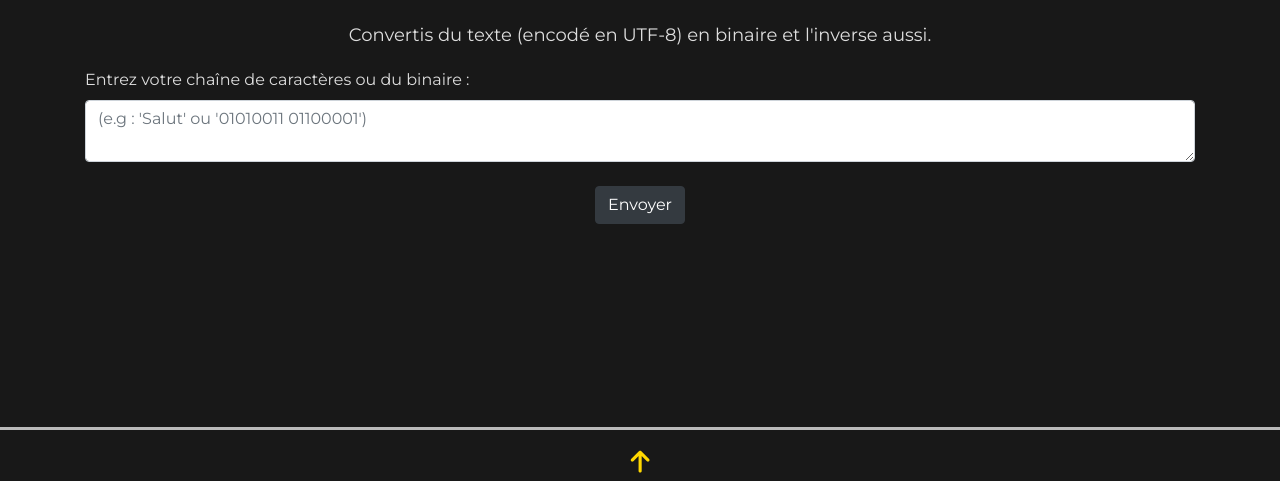
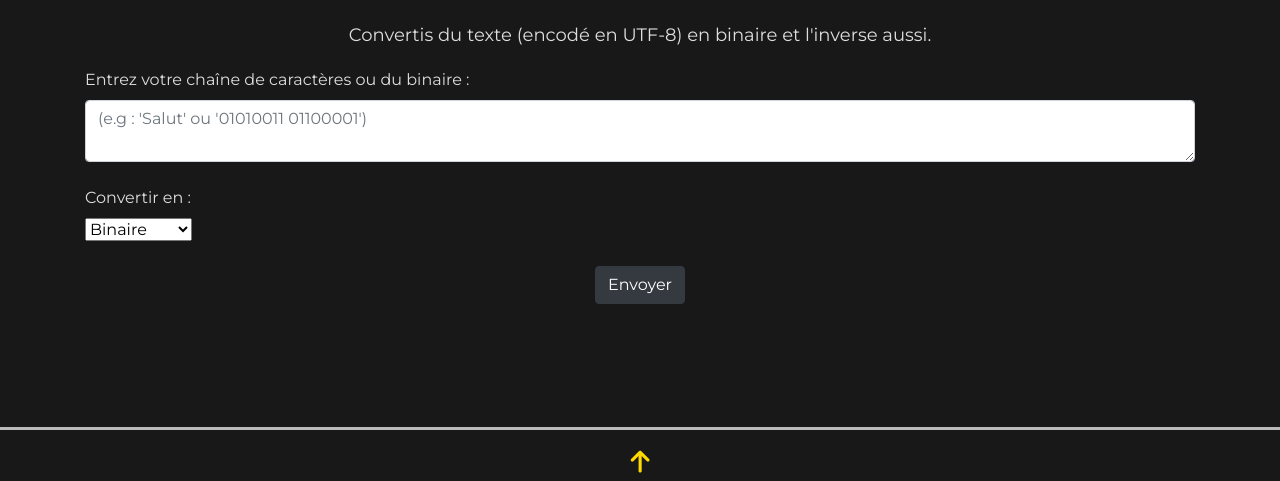
Before and after one commit to theoludwig/FunctionProject, a PHP site: page /views/function-views/convertBinaryText.php in a window 1280 px wide. Shown: the part 191-672 px from the top of the page. Run offline with PHP 8.4, Linux system fonts and the light colour scheme; some libraries are stand-ins or nearby versions.

Commit message:
Ajout de convertIn pour convertBinaryText

```diff
--- a/css/style.css
+++ b/css/style.css
@@ -59,6 +59,9 @@ header {
     width: 25% !important;
     display: inline;
 }
+#convertIn {
+    width: 6.7em;
+}
 .table {
     color: white;
 }
--- a/scripts/main.js
+++ b/scripts/main.js
@@ -184,18 +184,19 @@ $(function () {
     $("#submitConvertBinaryText").click(function()
     {
         let binaryTextValue = $('#binaryTextValue').val();
+        let convertIn = $("#convertIn option:selected").text();
         let isBinaryValue = isStringBin(binaryTextValue);
 
         if(isEmptyValue(binaryTextValue)) {
             $('.results').html(emptyMessageError);
         }
-        else if (isBinaryValue === true) {
+        else if (isBinaryValue === true && convertIn === 'Texte') {
             // Le replace enlève les espaces
             let textResult = binToUtf8(binaryTextValue.replace(/\s/g,''));
 
             $('.results').html(textResult);
         }
-        else if (isBinaryValue === false) {
+        else if (isBinaryValue === false && convertIn === 'Binaire') {
             // Les 2 replace permettent de rajouter un espace tout les 8 bits
             let binaryResult = utf8ToBin(binaryTextValue);
             binaryResult = binaryResult.replace(/(\d{8})/g, '$1 ').replace(/(^\s+|\s+$)/,'');
--- a/views/function-views/convertBinaryText.php
+++ b/views/function-views/convertBinaryText.php
@@ -12,8 +12,14 @@
 		<label for="binaryTextValue">Entrez votre chaîne de caractères ou du binaire :</label>
         <textarea name="binaryTextValue" type="text" id="binaryTextValue" placeholder="(e.g : 'Salut' ou '01010011 01100001')" class="form-control"></textarea>
         <br>
+		<label for="convertIn">Convertir en : </label> <br>
+        <select id="convertIn">
+            <option value="Binaire">Binaire</option>
+            <option value="Texte">Texte</option>
+        </select>
         <div class="form-row text-center">
             <div class="col-12">
+                <br>
                 <button type="submit" id="submitConvertBinaryText" class="btn btn-dark text-center">Envoyer</button>
             </div>
         </div>
```
